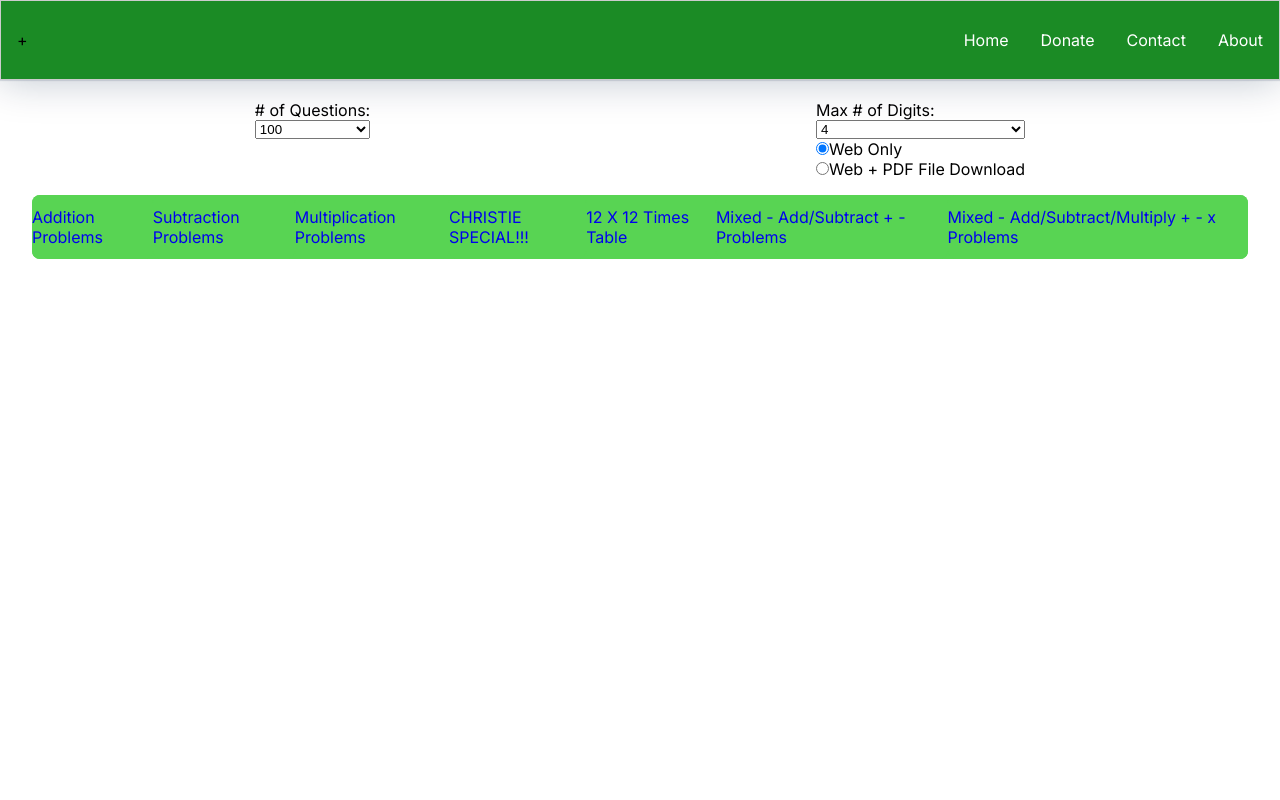
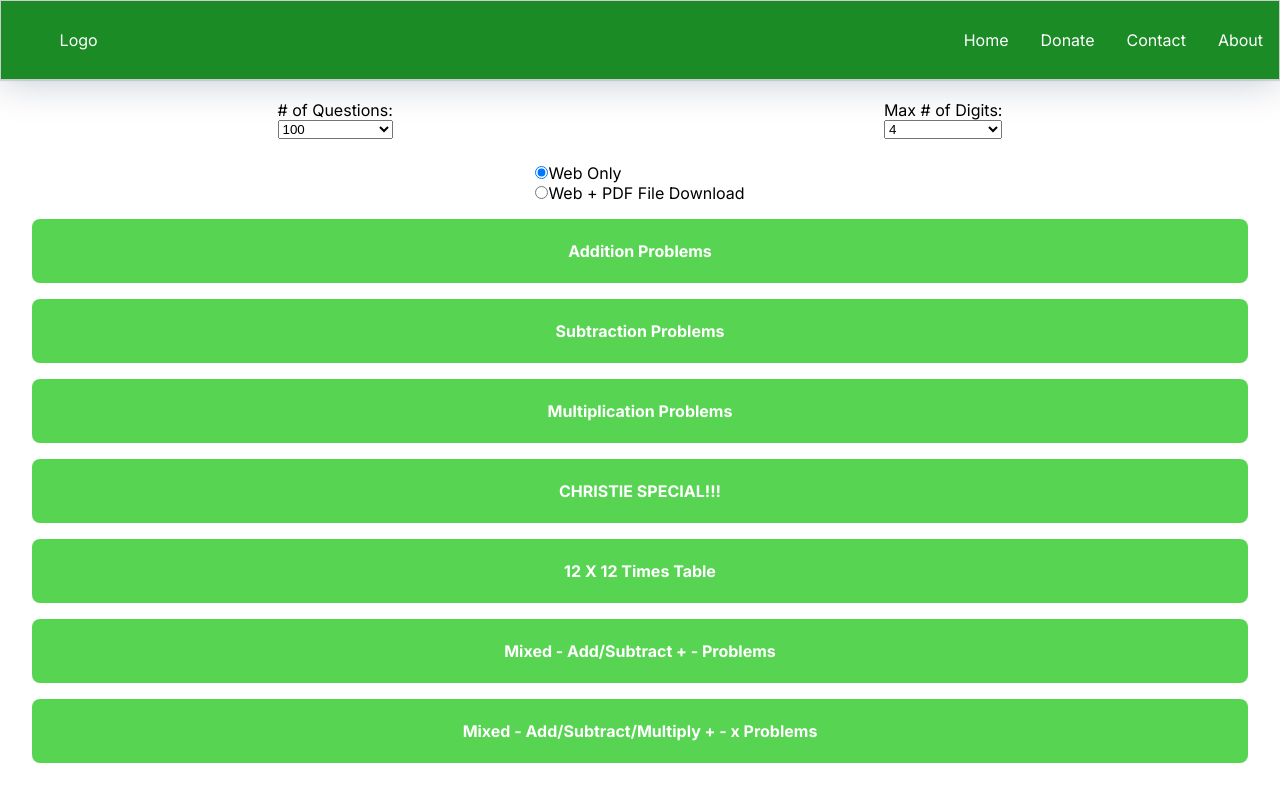
Before and after one commit to philscottcanada/math-work, a Next.js app: page / in a window 1280 px wide. Built offline with nearby package versions, Linux system fonts and the light colour scheme.

Commit message:
fixed UI for mobile

```diff
--- a/Components/Header/header.css
+++ b/Components/Header/header.css
@@ -24,17 +24,32 @@ li.items>a{
 
 }
 .links-items {
-    display: flex;
+    display: none;
 }
 
 .items {
     margin: 0 1rem;
 }
 
-.logo-image {
-    display: none;
+.logo {
+    display: flex;
 }
 
-.links-items {
-    /* display: none;  */
+.logo-image{
+    position: fixed;
+    right: 20px;
 }
+
+@media (min-width:600px){
+    .links-items{
+        display: flex;
+    }
+    .menu-image{
+        visibility: hidden;
+    }
+
+    .logo-image{
+        position:unset;
+    }
+
+}
--- a/Components/Header/header.jsx
+++ b/Components/Header/header.jsx
@@ -1,14 +1,24 @@
 'use client'
-import React from 'react'
+import React, { useState } from 'react'
 import './header.css'
 import Link from 'next/link'
 
+import MenuModal from "../MenuModal/menuModal";
+
 function header() {
+  const [showModal, setShowModal] = useState(false)
+
+  function modalClick(e) {
+    e.stopPropagation()
+    setShowModal(!showModal)
+  }
+
   return (
     <div className='header-container'>
+      {showModal ? <MenuModal modalClick={modalClick}/> : <></>}
       <ul className="list">
         <div className='logo'>
-          <li className='items menu' onClick={()=>{console.log('Menu Clicked')}}>+</li>
+          <li className='items menu-image' onClick={modalClick}>+</li>
           <li className='items logo-image'><Link href={'/'}>Logo</Link></li>
         </div>
         <div className='links-items'>
--- /dev/null
+++ b/Components/MenuModal/menuModal.css
@@ -0,0 +1,21 @@
+.menu-container{
+    width: 100%;
+    height: 100vh;
+    background-color: white;
+    position: fixed;
+    top: 0;
+    z-index: 1;
+}
+
+.menu-close {
+    position: relative;
+    top: 20px;
+    left: 20px;
+}
+
+.menu-items {
+    position: absolute;
+    top: 80px;
+    left: 40px;
+
+}
--- /dev/null
+++ b/Components/MenuModal/menuModal.jsx
@@ -0,0 +1,22 @@
+import React from 'react'
+import Link from "next/link";
+
+import './menuModal.css'
+
+function menuModal( {modalClick} ) {
+  return (
+    <div className='menu-container'>
+        <div className="menu-close" onClick={modalClick}>X</div>
+        <div className="menu-items">
+            <ul onClick={modalClick}>
+                <li><Link href={'/'}>Home</Link></li>
+                <li><Link href={'/donate'}>Donate</Link></li>
+                <li><Link href={'/contact'}>Contact</Link></li>
+                <li><Link href={'/about'}>About</Link></li>
+            </ul>
+        </div>
+    </div>
+  )
+}
+
+export default menuModal
--- a/app/page.js
+++ b/app/page.js
@@ -1,13 +1,12 @@
 "use client"
+import { useState } from "react";
 import Link from "next/link";
 import './app.css'
-import { useState } from "react";
 
 export default function Home() {
 
   const [questionsVal, setQuestionsVal] = useState("100")
   const [digitsVal, setDigitsVal] = useState("4")
-
   const [selectedOutput, setSelectedOutput] = useState("web")
 
   return (
@@ -36,7 +35,11 @@ export default function Home() {
               <option value="3">3</option>
               <option value="4">4</option>
             </select>
-            <div>
+
+          </div>
+
+        </div>
+        <div className="radio-button-container">
           <div>
             <input type="radio" className="radio" name="outputType" value="web" checked={selectedOutput==='web'} onChange={()=>{setSelectedOutput('web')}}/>
             <label htmlFor="radio">Web Only</label>
@@ -46,17 +49,15 @@ export default function Home() {
             <label htmlFor="radio">Web + PDF File Download</label>
           </div>
         </div>
-          </div>
-        </div>
         <div className="container-links">
-          <li className="links">
-            <ul><Link className="links" href= {{pathname: '/addition', query: {questions: questionsVal, digits: digitsVal, output: selectedOutput}}}> Addition Problems</Link></ul>
-            <ul><Link className="links" href= {{pathname: '/subtraction', query: {questions: questionsVal, digits: digitsVal, output: selectedOutput}}}> Subtraction Problems</Link></ul>
-            <ul><Link className="links" href= {{pathname: '/multiply', query: {questions: questionsVal, digits: digitsVal, output: selectedOutput}}}> Multiplication Problems</Link></ul>
-            <ul><Link className="links" href= {{pathname: '/multiply-decimal', query: {questions: questionsVal, digits: digitsVal, output: selectedOutput}}}> CHRISTIE SPECIAL!!!</Link></ul>
-            <ul><Link className="links" href= {{pathname: '/timestable', query: {questions: questionsVal, digits: digitsVal, output: selectedOutput}}}> 12 X 12 Times Table</Link></ul>
-            <ul><Link className="links" href= {{pathname: '/add-subtract', query: {questions: questionsVal, digits: digitsVal, output: selectedOutput}}}> Mixed - Add/Subtract + - Problems</Link></ul>
-            <ul><Link className="links" href= {{pathname: '/add-subtract-multiply', query: {questions: questionsVal, digits: digitsVal, output: selectedOutput}}}> Mixed - Add/Subtract/Multiply + - x Problems</Link></ul>
+          <li className="">
+            <ul className="links"><Link href= {{pathname: '/addition', query: {questions: questionsVal, digits: digitsVal, output: selectedOutput}}}> Addition Problems</Link></ul>
+            <ul className="links"><Link href= {{pathname: '/subtraction', query: {questions: questionsVal, digits: digitsVal, output: selectedOutput}}}> Subtraction Problems</Link></ul>
+            <ul className="links"><Link href= {{pathname: '/multiply', query: {questions: questionsVal, digits: digitsVal, output: selectedOutput}}}> Multiplication Problems</Link></ul>
+            <ul className="links"><Link href= {{pathname: '/multiply-decimal', query: {questions: questionsVal, digits: digitsVal, output: selectedOutput}}}> CHRISTIE SPECIAL!!!</Link></ul>
+            <ul className="links"><Link href= {{pathname: '/timestable', query: {questions: questionsVal, digits: digitsVal, output: selectedOutput}}}> 12 X 12 Times Table</Link></ul>
+            <ul className="links"><Link href= {{pathname: '/add-subtract', query: {questions: questionsVal, digits: digitsVal, output: selectedOutput}}}> Mixed - Add/Subtract + - Problems</Link></ul>
+            <ul className="links"><Link href= {{pathname: '/add-subtract-multiply', query: {questions: questionsVal, digits: digitsVal, output: selectedOutput}}}> Mixed - Add/Subtract/Multiply + - x Problems</Link></ul>
           </li>
         </div>
       </div>
```
Also changed, not shown: app/about/page.jsx (added, +9 -0 lines), app/contact/page.jsx (added, +9 -0 lines), app/about/about.css (added), app/contact/donate.css (added). Lines whose indentation alone changed are shown as unchanged.
